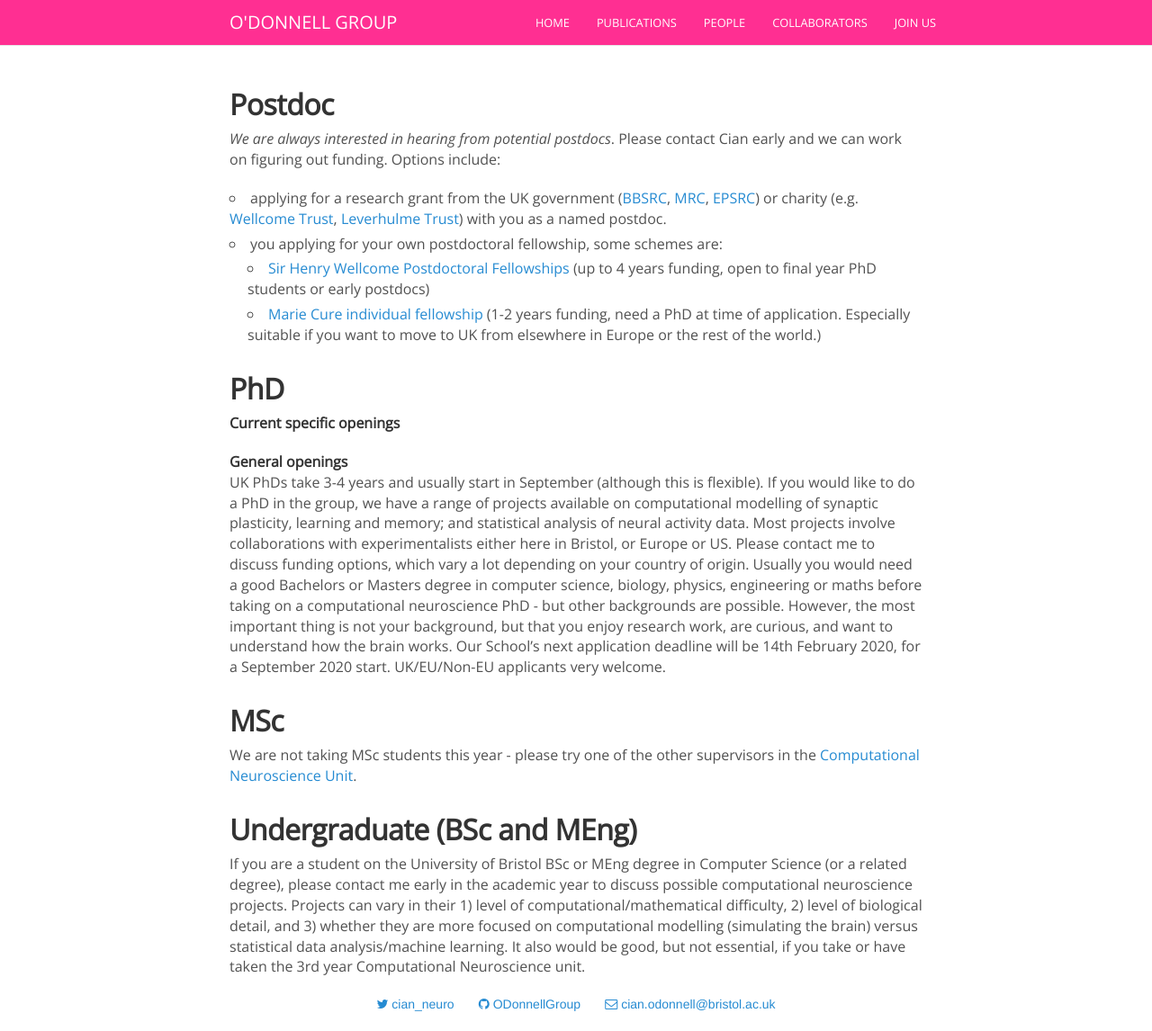
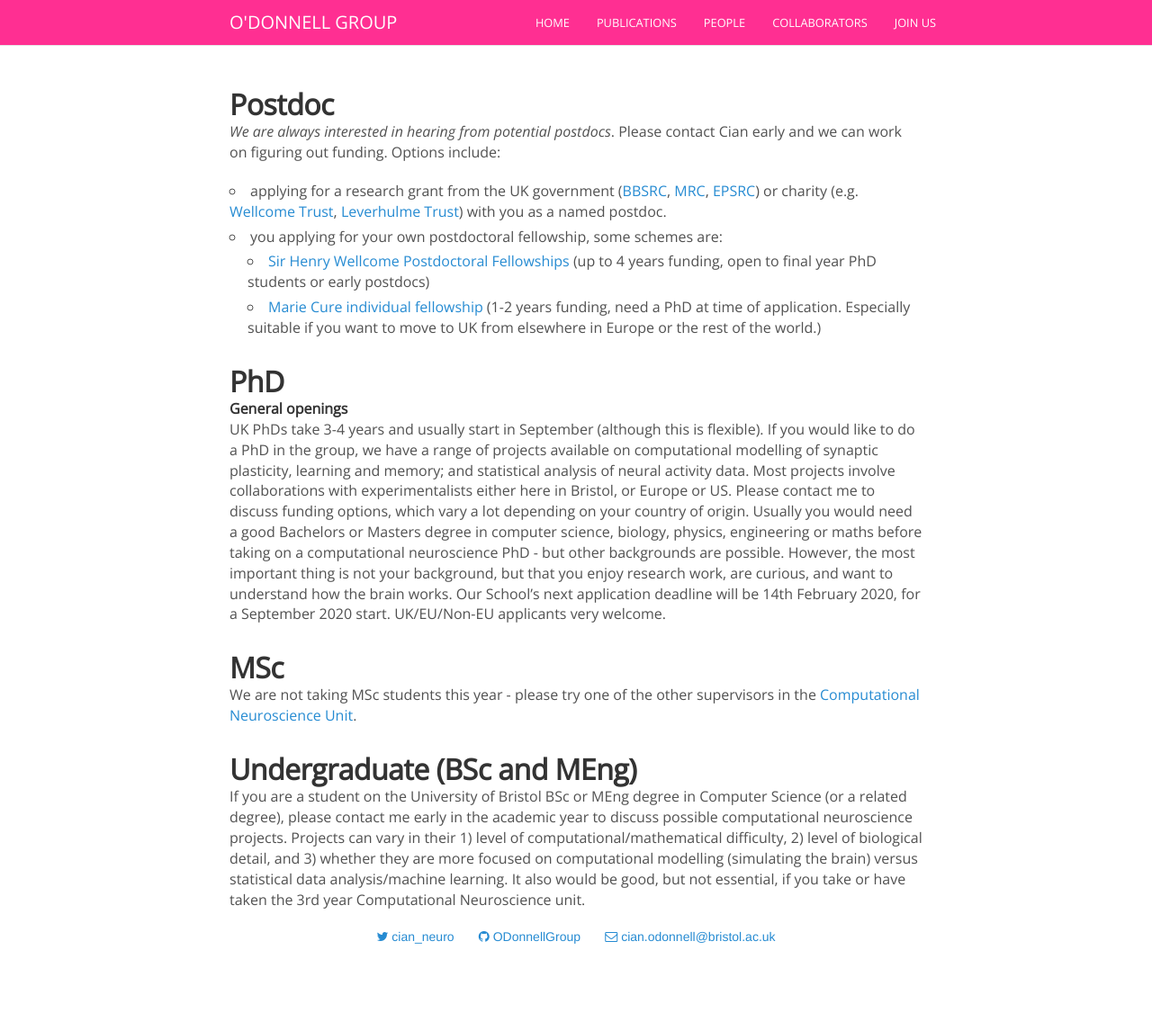
Before and after one commit to odonnellgroup/odonnellgroup.github.io, a Jekyll site: the page built from join.md, in a window 1280 px wide and 1146 px high. Shown: the whole window at 90% size. Built offline with Jekyll 4.4.1, drawn with Linux system fonts in a browser that asks for light colours; nearby versions of some CDN libraries; comment, search, counter and statistics services are not loaded.

Commit message:
small style tweaks

```diff
--- a/join.md
+++ b/join.md
@@ -13,8 +13,6 @@
    - [Marie Cure individual fellowship](https://ec.europa.eu/research/mariecurieactions/actions/individual-fellowships_en) (1-2 years funding, need a PhD at time of application. Especially suitable if you want to move to UK from elsewhere in Europe or the rest of the world.)
 
 ## PhD
-**Current specific openings**
-
 **General openings**
 UK PhDs take 3-4 years and usually start in September (although this is flexible). If you would like to do a PhD in the group, we have a range of projects available on computational modelling of synaptic plasticity, learning and memory; and statistical analysis of neural activity data. Most projects involve collaborations with experimentalists either here in Bristol, or Europe or US. Please contact me to discuss funding options, which vary a lot depending on your country of origin. Usually you would need a good Bachelors or Masters degree in computer science, biology, physics, engineering or maths before taking on a computational neuroscience PhD - but other backgrounds are possible. However, the most important thing is not your background, but that you enjoy research work, are curious, and want to understand how the brain works. Our School's next application deadline will be 14th February 2020, for a September 2020 start. UK/EU/Non-EU applicants very welcome.
 
--- a/style.scss
+++ b/style.scss
@@ -48,7 +48,7 @@
 
 h1, h2, h3, h4, h5, h6 {
   margin-top: 0;
-  margin-bottom: .5rem;
+  margin-bottom: .1rem;
   font-weight: 600;
   font-family: Avenir, "Open Sans", "Source Sans Pro";
   line-height: 1.1;
```
